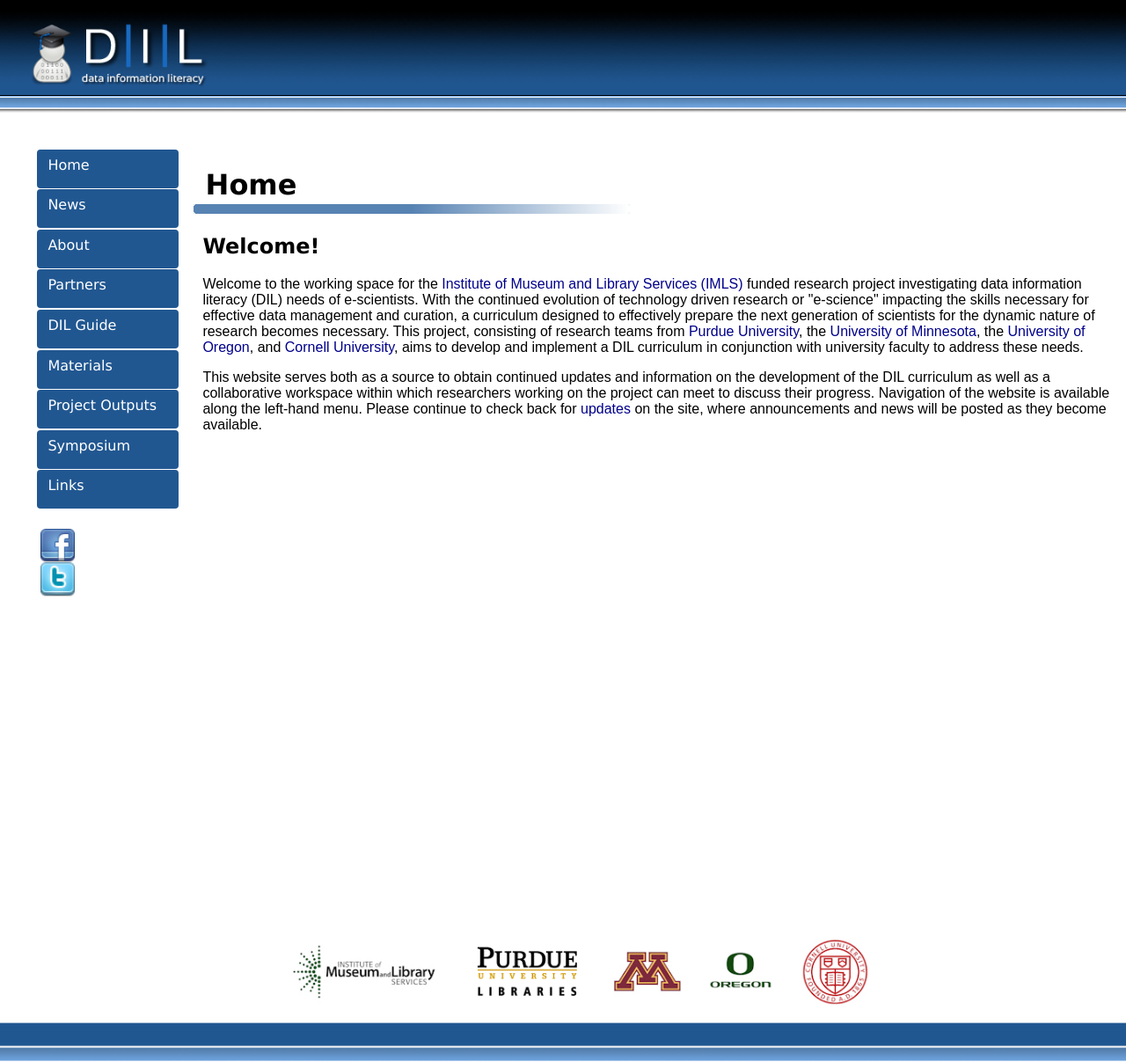
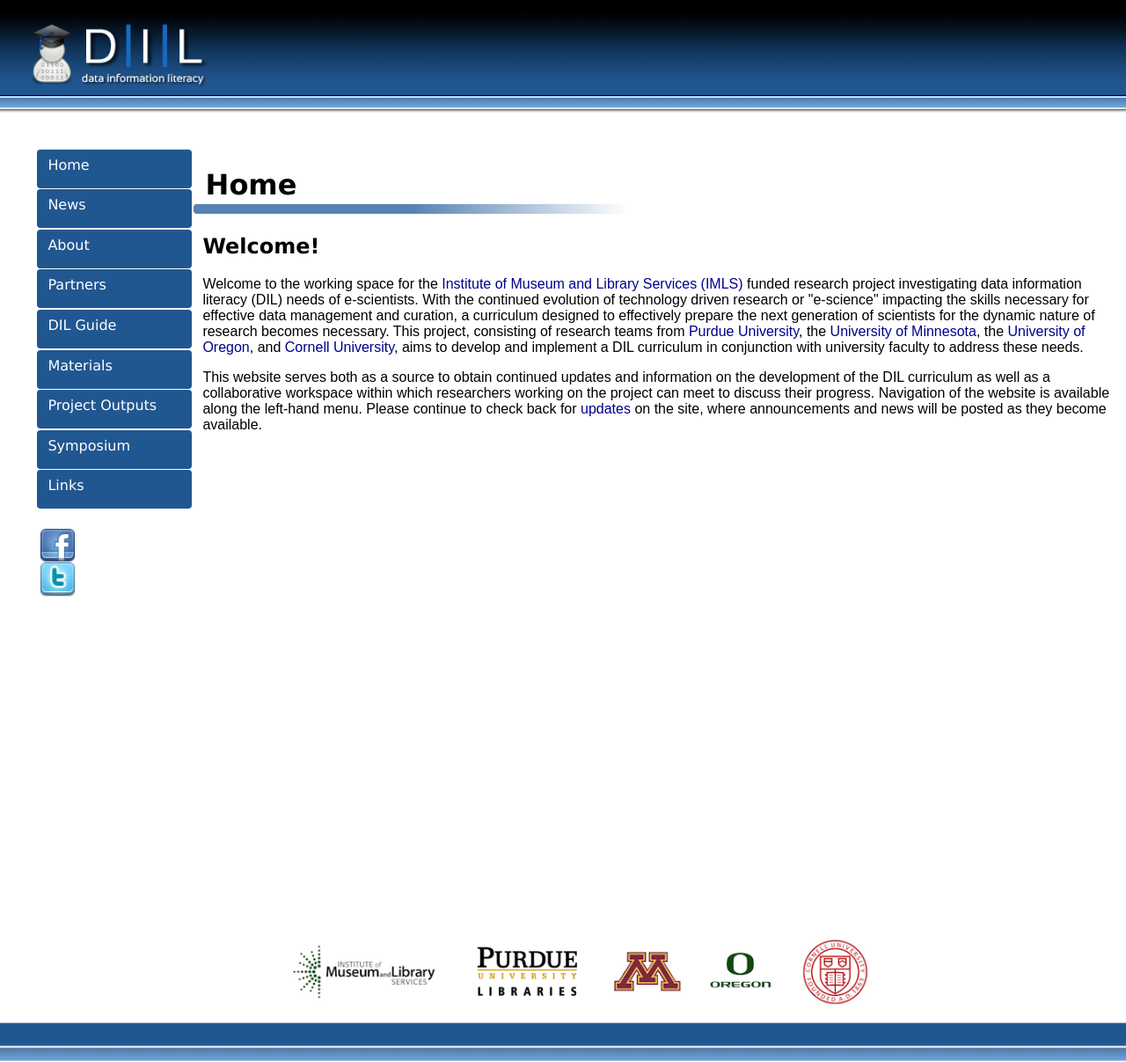
Before and after one commit to datainfolit/datainfolit, a Jekyll site: the page built from index.html, in a window 1280 px wide. Shown: the whole page at 88% size. Built offline with Jekyll 4.4.1, drawn with Linux system fonts in a browser that asks for light colours.

Commit message:
Update main.css

```diff
--- a/css/main.css
+++ b/css/main.css
@@ -48,7 +48,7 @@
 }
 nav a {
     display: block;
-    width: 80%;
+    width: 85%;
     height: 1.75em;
     padding-right: 1vw;
 }
@@ -59,7 +59,7 @@
 .button {
     background: #215791;
     color: #FFF;
-    padding-right: 0.5vw;
+    padding-right: 1vw;
     padding-left: 1vw;
     padding-top: 0.5em;
     padding-bottom: 0.5em;
```
